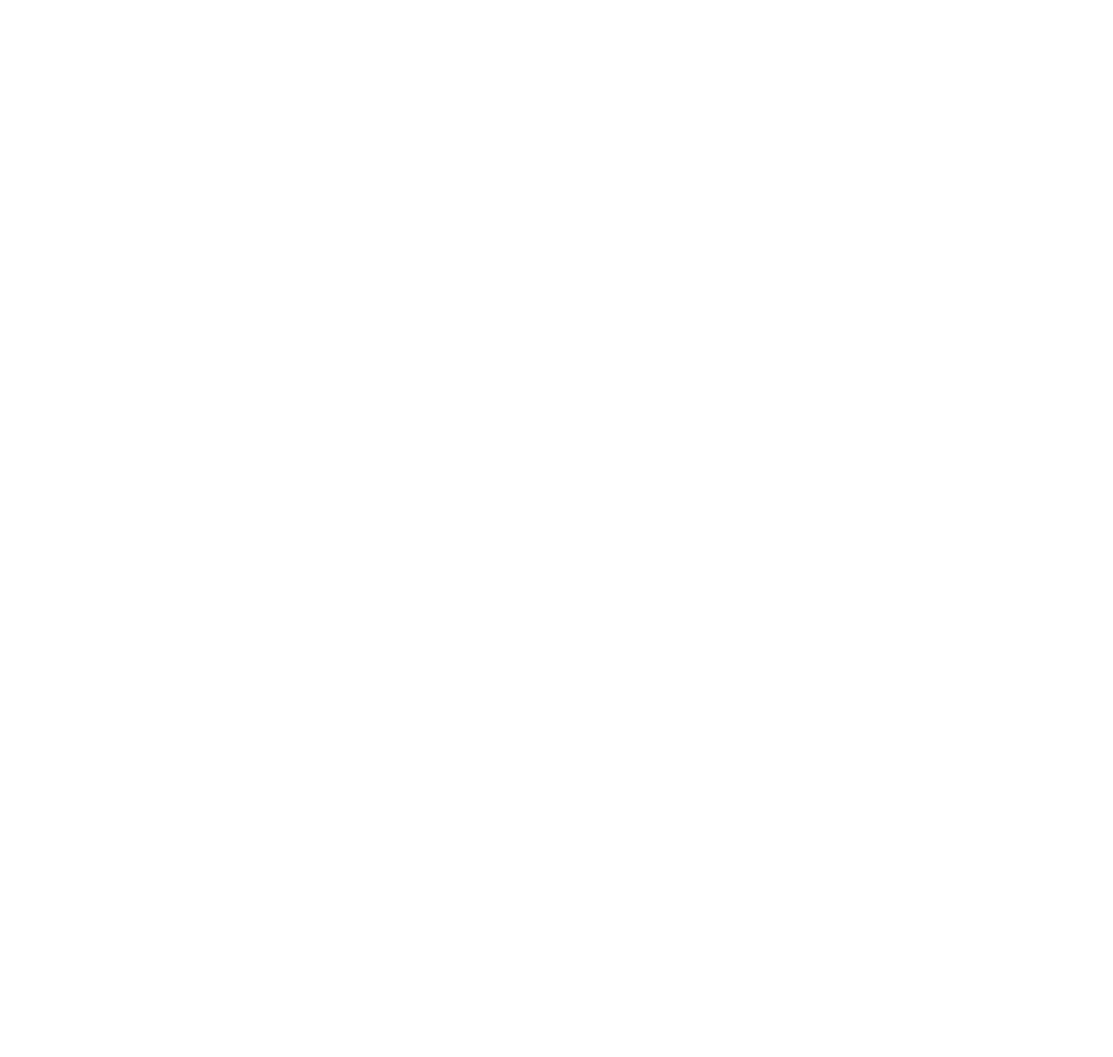
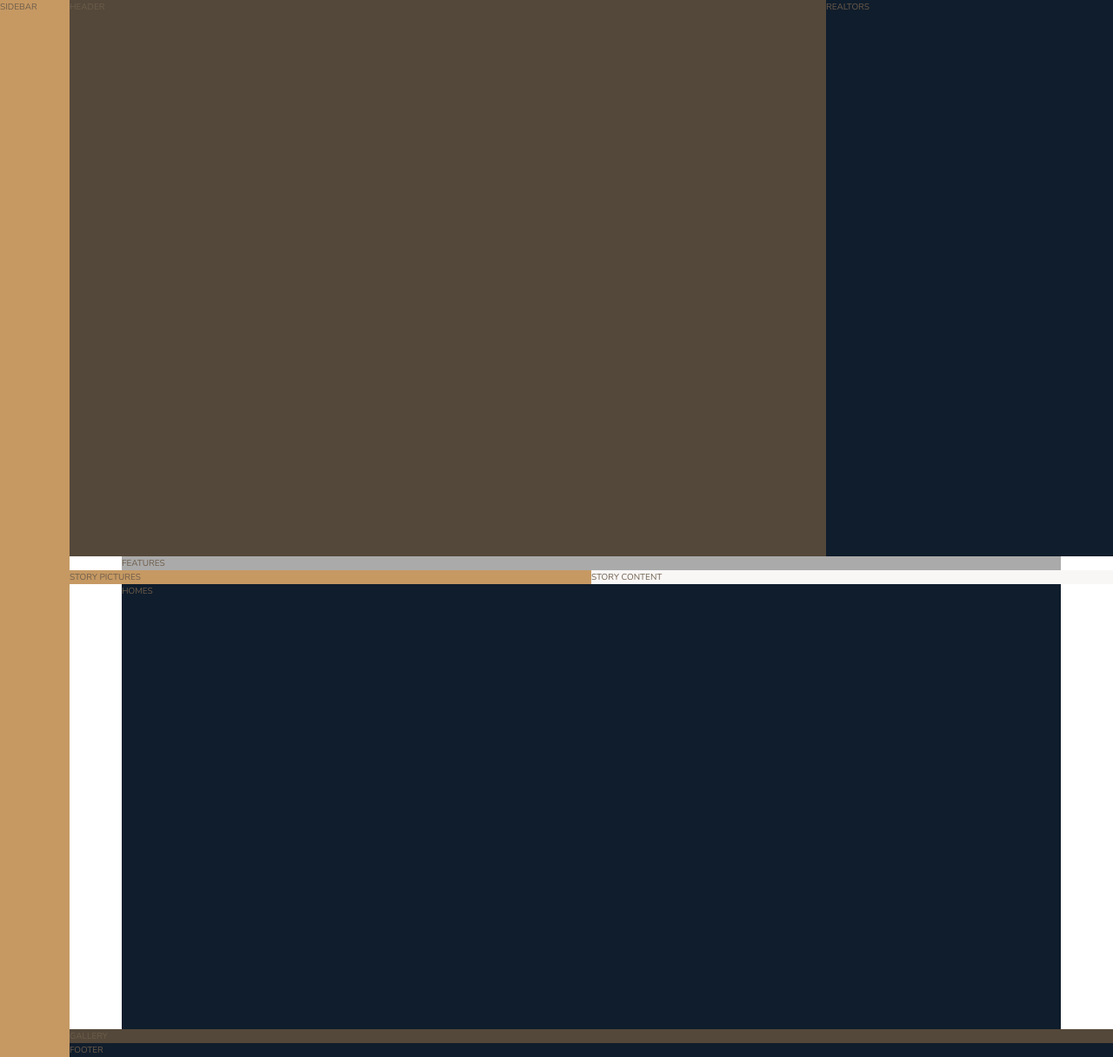
Before and after one commit to princecabrera/nexter-grid, a website: page index.html in a window 1280 px wide. Shown: the whole page at 87% size. Before the commit the page ends 800 px from the top, so only its background shows below. Drawn offline with nearby package versions, Linux system fonts and the light colour scheme.

Commit message:
Added layout structure

```diff
--- a/index.html
+++ b/index.html
@@ -10,6 +10,14 @@
     <title>Nexter | Grid</title>
 </head>
 <body class="container">
-
+    <div class="sidebar">SIDEBAR</div>
+    <header class="header">HEADER</header>
+    <div class="realtors">REALTORS</div>
+    <section class="features">FEATURES</section>
+    <div class="story__pictures">STORY PICTURES</div>
+    <div class="story__content">STORY CONTENT</div>
+    <section class="homes">HOMES</section>
+    <section class="gallery">GALLERY</section>
+    <footer class="footer">FOOTER</footer>
 </body>
 </html>
--- a/sass/_base.scss
+++ b/sass/_base.scss
@@ -35,3 +35,8 @@ body {
     font-weight: 300;
     line-height: 1.6;
 }
+.container {
+    display: grid;
+    grid-template-rows: 80vh min-content auto 40vw repeat(3, min-content);
+    grid-template-columns: [sidebar-start] 8rem [sidebar-end full-start] minmax(6rem, 1fr) [center-start] repeat(8, [col-start] minmax(min-content, 14rem)[col-end])[center-end] minmax(6rem, 1fr)[full-end];
+}
--- a/sass/_features.scss
+++ b/sass/_features.scss
@@ -0,0 +1,4 @@
+.features {
+    background-color: $color-grey-light-2;
+    grid-column: center-start / center-end;
+}
--- a/sass/_footer.scss
+++ b/sass/_footer.scss
@@ -0,0 +1,4 @@
+.footer {
+    background-color: $color-secondary;
+    grid-column: full-start / full-end;
+}
--- a/sass/_gallery.scss
+++ b/sass/_gallery.scss
@@ -0,0 +1,4 @@
+.gallery {
+    background-color: $color-grey-dark-1;
+    grid-column: full-start / full-end;
+}
--- /dev/null
+++ b/sass/_header.scss
@@ -0,0 +1,4 @@
+.header {
+    background-color: $color-grey-dark-1;
+    grid-column: full-start / col-end 6;
+}
--- a/sass/_homes.scss
+++ b/sass/_homes.scss
@@ -0,0 +1,4 @@
+.homes {
+    background-color: $color-secondary;
+    grid-column: center-start / center-end;
+}
--- a/sass/_realtors.scss
+++ b/sass/_realtors.scss
@@ -0,0 +1,4 @@
+.realtors {
+    background-color: $color-secondary;
+    grid-column: col-start 7 / full-end;
+}
--- a/sass/_sidebar.scss
+++ b/sass/_sidebar.scss
@@ -0,0 +1,5 @@
+.sidebar {
+    background-color: $color-primary;
+    grid-column: sidebar-start / sidebar-end;
+    grid-row: 1 / -1;
+}
--- a/sass/_story.scss
+++ b/sass/_story.scss
@@ -0,0 +1,11 @@
+.story {
+    &__pictures {
+        background-color: $color-primary;
+        grid-column: full-start / col-end 4;
+    }
+
+    &__content {
+        background-color: $color-grey-light-1;
+        grid-column: col-start 5 / full-end;
+    }
+}
--- a/sass/main.scss
+++ b/sass/main.scss
@@ -2,7 +2,7 @@
 @import "typography";
 
 @import "sidebar";
-@import "headers";
+@import "header";
 @import "realtors";
 @import "features";
 @import "story";
```
Also changed, not shown: css/style.css, sass/_headers.scss (deleted), 1 other file.
